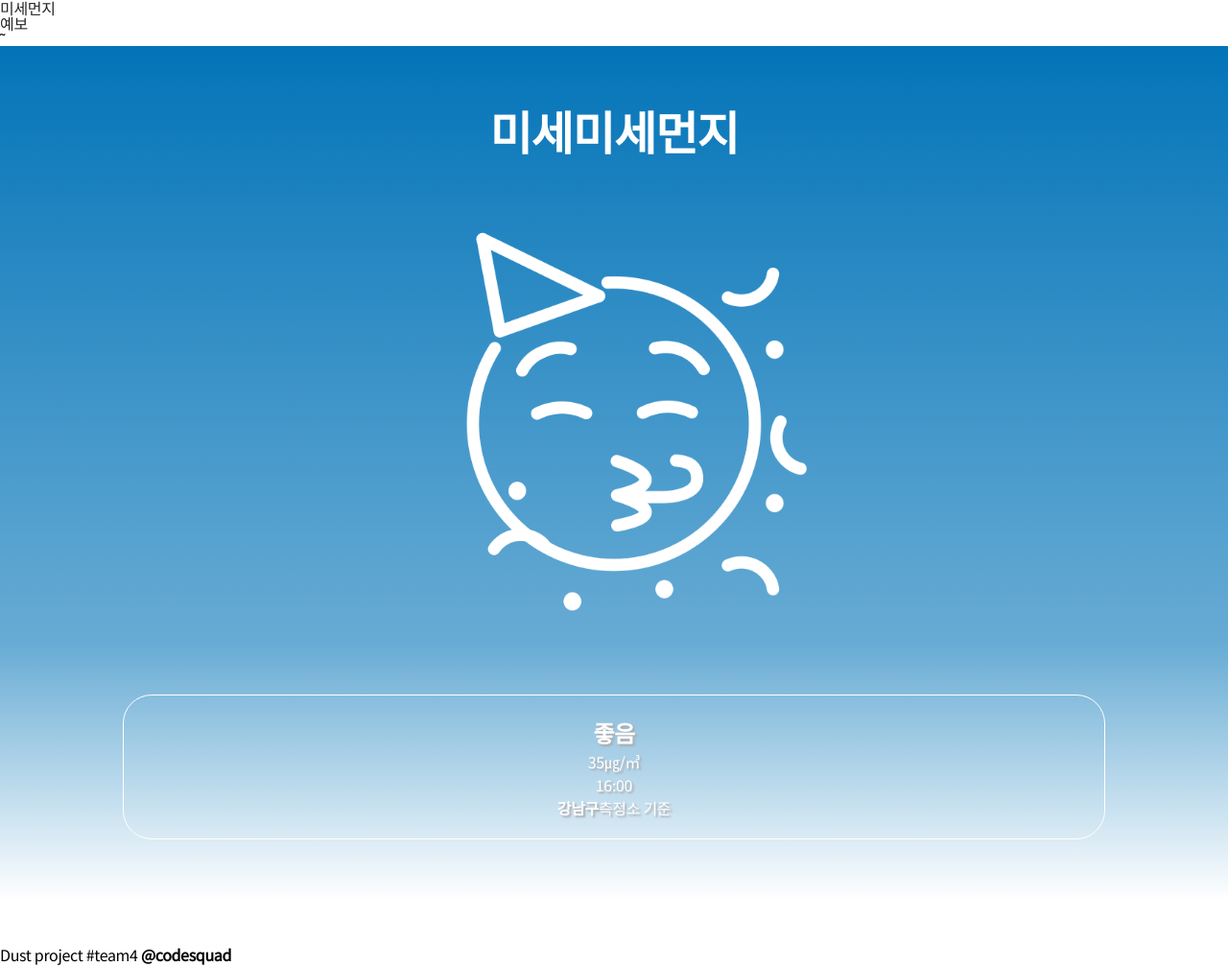
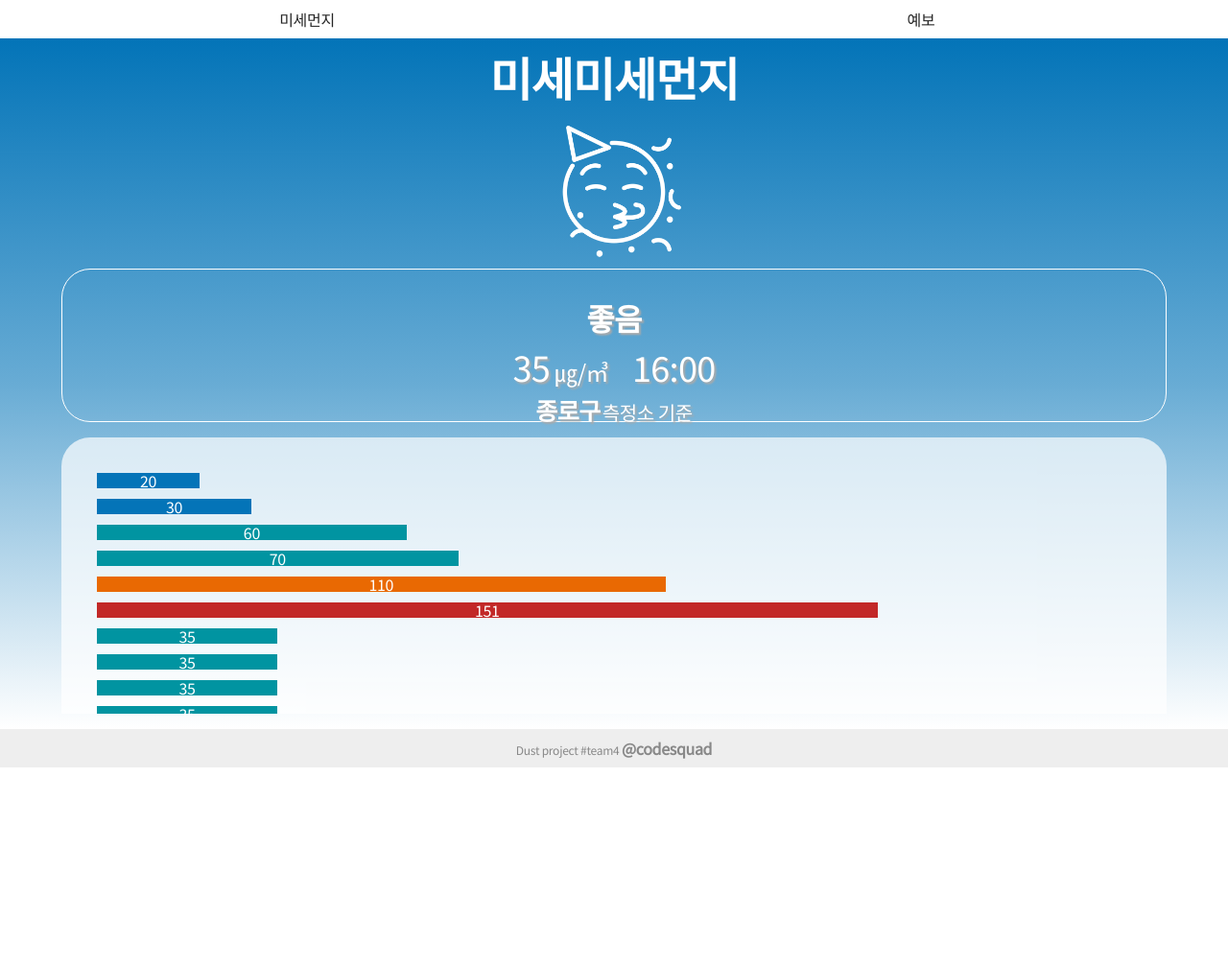
Before and after one commit to codesquad-memeber-2020/dust-4, a plain HTML site: page client/src/page/dust/index.html in a window 1280 px wide. Shown: the whole page at 96% size. After the commit the page ends 800 px from the top, so only its background shows below. Drawn offline with Linux system fonts and the light colour scheme.

Commit message:
feat: 미세먼지 페이지 마크업 & mock

```diff
--- /dev/null
+++ b/client/src/data/mock.js
@@ -0,0 +1,30 @@
+export const MOCK_DATA = {
+  "DUST_STATION" : "종로구",
+  "DUST_TIMELINE" : [
+    { "dataTime": "2020-03-31 13:00", "pm10Grade": "1", "pm10Value": "20" },
+    { "dataTime": "2020-03-31 13:00", "pm10Grade": "1", "pm10Value": "30" },
+    { "dataTime": "2020-03-31 13:00", "pm10Grade": "2", "pm10Value": "60" },
+    { "dataTime": "2020-03-31 13:00", "pm10Grade": "2", "pm10Value": "70" },
+    { "dataTime": "2020-03-31 13:00", "pm10Grade": "3", "pm10Value": "110" },
+    { "dataTime": "2020-03-31 13:00", "pm10Grade": "4", "pm10Value": "151" },
+    { "dataTime": "2020-03-31 13:00", "pm10Grade": "2", "pm10Value": "35" },
+    { "dataTime": "2020-03-31 13:00", "pm10Grade": "2", "pm10Value": "35" },
+    { "dataTime": "2020-03-31 13:00", "pm10Grade": "2", "pm10Value": "35" },
+    { "dataTime": "2020-03-31 13:00", "pm10Grade": "2", "pm10Value": "35" },
+    { "dataTime": "2020-03-31 13:00", "pm10Grade": "2", "pm10Value": "35" },
+    { "dataTime": "2020-03-31 13:00", "pm10Grade": "2", "pm10Value": "35" },
+    { "dataTime": "2020-03-31 13:00", "pm10Grade": "2", "pm10Value": "35" },
+    { "dataTime": "2020-03-31 13:00", "pm10Grade": "2", "pm10Value": "35" },
+    { "dataTime": "2020-03-31 13:00", "pm10Grade": "2", "pm10Value": "35" },
+    { "dataTime": "2020-03-31 13:00", "pm10Grade": "2", "pm10Value": "35" },
+    { "dataTime": "2020-03-31 13:00", "pm10Grade": "2", "pm10Value": "35" },
+    { "dataTime": "2020-03-31 13:00", "pm10Grade": "2", "pm10Value": "35" },
+    { "dataTime": "2020-03-31 13:00", "pm10Grade": "2", "pm10Value": "35" },
+    { "dataTime": "2020-03-31 13:00", "pm10Grade": "2", "pm10Value": "35" },
+    { "dataTime": "2020-03-31 13:00", "pm10Grade": "2", "pm10Value": "35" },
+    { "dataTime": "2020-03-31 13:00", "pm10Grade": "2", "pm10Value": "35" },
+    { "dataTime": "2020-03-31 13:00", "pm10Grade": "2", "pm10Value": "35" },
+    { "dataTime": "2020-03-31 13:00", "pm10Grade": "2", "pm10Value": "35" },
+    { "dataTime": "2020-03-31 13:00", "pm10Grade": "2", "pm10Value": "35" }
+  ]
+}
--- a/client/src/js/dust/index.js
+++ b/client/src/js/dust/index.js
@@ -0,0 +1,18 @@
+import { MOCK_DATA } from '../../data/mock.js';
+import { $SELETOR, $SELETOR_ALL } from '../../util/index.js';
+
+const DUST_STATION = MOCK_DATA.DUST_STATION;
+const DUST_TIMELINE = MOCK_DATA.DUST_TIMELINE;
+
+const statusStationElement = $SELETOR('.status-station strong');
+const timelineElement = $SELETOR('.dust-timeline');
+
+
+const timelineRender = DUST_TIMELINE.reduce((list, item) => {
+    list += `<li><span class="dust-grade${item.pm10Grade}" style="width:${item.pm10Value / 2}%">${item.pm10Value}</span></li>`;
+    return list;
+  }, '');
+
+
+statusStationElement.innerHTML = DUST_STATION || '종로';
+timelineElement.insertAdjacentHTML("beforeend", timelineRender);
--- a/client/src/page/dust/index.html
+++ b/client/src/page/dust/index.html
@@ -6,15 +6,16 @@
   <title>미세먼지 Team Project</title>
   <link rel="stylesheet" href="../../style/common.css">
   <link rel="stylesheet" href="../../style/dust.css">
+  <script type="module" src="../../js/dust/index.js"></script>
 </head>
 <body>
   <div id="wrap">
     <header>
-      <nav>
+      <nav class="tab-nav">
         <ul>
           <li><a href="#" id="">미세먼지</a></li>
           <li><a href="#" id="">예보</a></li>
-        </ul>˜
+        </ul>
       </nav>
     </header>
     <div id="container">
@@ -29,16 +30,18 @@
               <div class="display-value"><span>35</span>㎍/㎥</div>
               <div class="display-time"><span>16:00</span></div>
             </div>
-            <div class="status-station"></div><strong>강남구</strong>측정소 기준
+            <div class="status-station"><strong>강남구</strong>측정소 기준</div>
           </div>
         </div>
-        <div class="time-area"></div>
+        <div class="timeline-area">
+          <ul class="dust-timeline"></ul>
+        </div>
       </section>
       <!-- 예보 내용, 템플레이팅 예정 -->
-      <section id="forecast">
+      <!-- <section id="forecast">
         <h1 class="title">미세먼지 예보</h1>
 
-      </section>
+      </section> -->
     </div>
     <footer>
       <p>Dust project #team4 <strong>@codesquad</strong></p>
--- a/client/src/style/dust.scss
+++ b/client/src/style/dust.scss
@@ -9,7 +9,6 @@
 }
 
 #dust {
-  padding: 5% 10%;
   text-align: center;
   img {
     -webkit-filter: brightness(0) invert(1);
@@ -17,7 +16,7 @@
   }
   &.grade-1 {
     background: rgb(3, 116, 184);
-    background: linear-gradient(180deg, rgba(3, 116, 184, 1) 0%, rgba(3, 116, 184, 0.6) 70%, rgba(255, 255, 255, 1) 100%);
+    background: linear-gradient(180deg, rgba(3, 116, 184, 1) 0%, rgba(3, 116, 184, 0.6) 50%, rgba(255, 255, 255, 1) 100%);
   }
   &.grade-2 {
     background: #0194a1;
@@ -31,14 +30,27 @@
 }
 
 #dust {
+  .grade-area {
+    height: 40vh;
+  }
+  .timeline-area {
+    height: 36vh;
+    padding: 2%;
+    margin: 2vh 5%;
+  }
+}
+
+.grade-area {
   .status-img {
-    padding: 5%;
+    height: 20vh;
     img {
-      width: 50%;
+      height: 100%;
     }
   }
   .status-wrap {
     padding: 2%;
+    margin: 0 5%;
+    max-height: 20vh;
     color: #fff;
     border: 1px solid #fff;
     border-radius: 30px;
@@ -46,7 +58,55 @@
     line-height: 1.5;
     .status-txt {
       font-weight: bold;
-      font-size: $font-size-extra;
+      font-size: $font-size-extra-large;
+    }
+    .status-display {
+      display:flex;
+      align-items: center;
+      justify-content: center;
+      > div, > div span {
+        font-size: $font-size-extra;
+      }
+      > div {
+        margin: 0 10px;
+      }
+      > div span {
+        margin: 0 5px;
+      }
+    }
+    .status-station,
+    .status-station * {
+      font-size: $font-size-large;
+    }
+    .status-station strong {
+      margin-right: 2px;
     }
   }
 }
+
+.timeline-area {
+  overflow-y: auto;
+  border-radius: 30px 30px 0 0;
+  background: rgba(255,255,255,0.7);
+  .dust-timeline {
+    li {
+      margin: 1%;
+      span {
+        display: flex;
+        justify-content: center;
+        align-items: center;
+        color: #fff;
+        background: #0474b8;
+        &.dust-grade2 {
+          background: #0194a1;
+        }
+        &.dust-grade3 {
+          background: #e96902;
+        }
+        &.dust-grade4 {
+          background: #c22827;
+        }
+      }
+    }
+  }
+}
--- a/client/src/style/layout.scss
+++ b/client/src/style/layout.scss
@@ -1,9 +1,34 @@
 header {
+  height: 5vh;
+  .tab-nav {
+    width: 100%;
+    height: 100%;
+  }
+  .tab-nav ul {
+    display: flex;
+    justify-content: center;
+    align-items: center;
+    height: 100%;
+    li {
+      display: flex;
+      justify-content: center;
+      align-items: center;
+      width: 50%;
+    }
+  }
 }
 
 #container {
   position: relative;
+  height: 90vh;
+  section {
+    overflow: hidden;
+  }
   .title {
+    display: flex;
+    justify-content: center;
+    align-items: center;
+    height: 10vh;
     font-size: $font-size-title;
     text-align: center;
     color: #fff;
@@ -11,4 +36,13 @@ header {
 }
 
 footer {
+  display: flex;
+  justify-content: center;
+  align-items: center;
+  height: 5vh;
+  background: #eee;
+  p {
+    font-size: $font-size-small;
+    color: #888;
+  }
 }
--- a/client/src/style/var.scss
+++ b/client/src/style/var.scss
@@ -22,6 +22,7 @@ $font-size-default: 16px;
 $font-size-small: 0.75em;
 $font-size-large: 1.25em;
 $font-size-extra: 1.5em;
+$font-size-extra-large: 2em;
 
 $font-size-title: 3em;
 
--- /dev/null
+++ b/client/src/util/index.js
@@ -0,0 +1,4 @@
+const $SELETOR = target => document.querySelector(target);
+const $SELETOR_ALL = target => document.querySelectorAll(target);
+
+export { $SELETOR, $SELETOR_ALL };
```
Also changed, not shown: client/src/style/common.css, client/src/style/dust.css.
